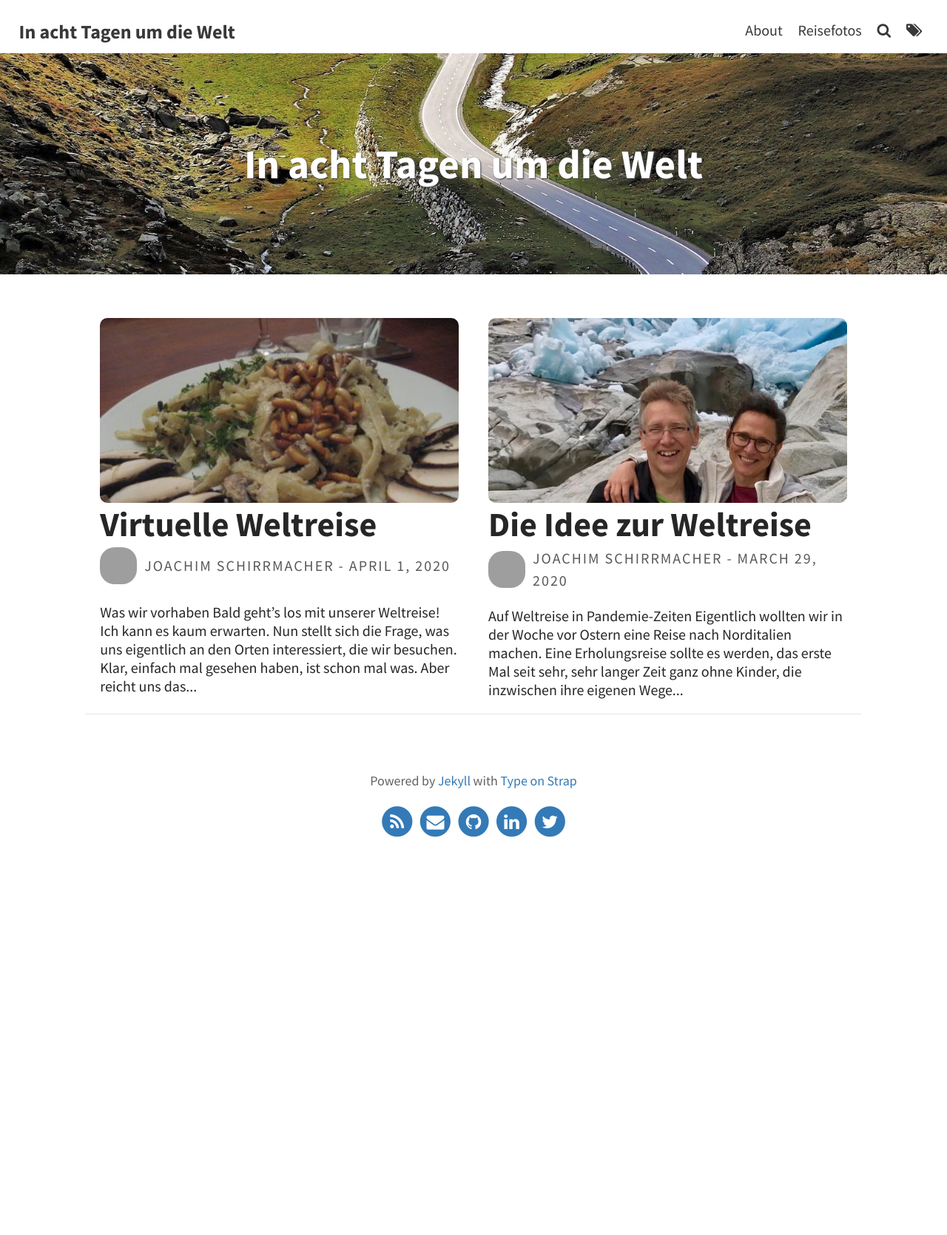
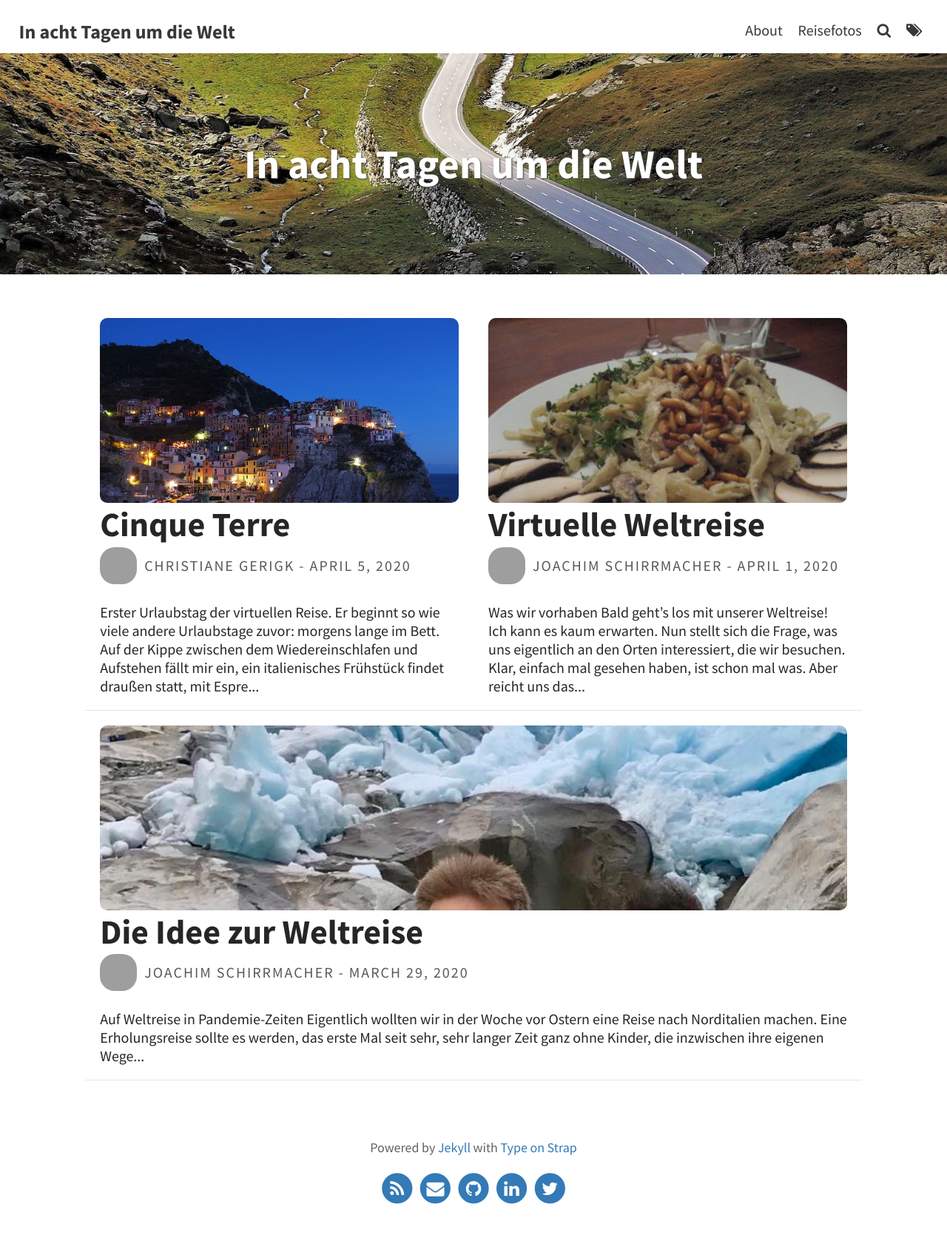
Before and after one commit to jschirrmacher/eight-days, a Jekyll site: the page built from index.html, in a window 1280 px wide. Shown: the whole page at 74% size. Built offline with Jekyll 4.4.1, drawn with Linux system fonts in a browser that asks for light colours; the list of posts is cut into pages by our own code; before the commit the page ends 1174 px from its top, so only the background shows below that; some of the changed lines change nothing that is shown; grey boxes are pictures that could not be loaded.

Commit message:
Create 2020-04-05-cinqueterre.md (#1)

```diff
--- /dev/null
+++ b/_posts/2020-04-05-cinqueterre.md
@@ -0,0 +1,105 @@
+---
+layout: post
+title: Cinque Terre
+feature-img: gallery/Cinque Terre.jpg
+thumbnail: gallery/Cinque Terre.jpg
+author: chrigerigk
+tags: CinqueTerre Italien
+---
+<div class="author christiane"></div>
+Erster Urlaubstag der virtuellen Reise. Er beginnt so wie viele andere Urlaubstage zuvor: morgens lange im Bett. Auf der Kippe zwischen dem Wiedereinschlafen und Aufstehen fällt mir ein, ein italienisches Frühstück findet draußen statt, mit Espresso, klappernden Tassen und plappernden Leuten. Ja, wie?
+
+Youtube hilft uns mit Hintergrundgeräuschen - [HR cafe sounds, coffee shop background audio](https://youtu.be/EVR4A6y2X80). Spotify hat die italienischen Top 20 2020 für uns. Typischerweise in englisch und hiphoppig - na, ja - im Gegensatz zu einem Café können wir zum nächsten Stück springen. Und klar, die alte Rockerin [Gianna Nannini](https://open.spotify.com/track/6SZMYfcEOgv7a7fhArmrQQ?si=K_m4ObENTYSe8zIHnFFSfA) muss auch sein. Joachim erinnert sich noch, dass er in seiner Studienzeit auch mal [Matia Bazar](https://open.spotify.com/track/4PRdGQsEQeqvfYZTPN6pDC?si=CpiOGt3tS9e-yFYqfxpH5w) gehört hat, damals in den 80ern. Da können wir auch noch mal kurz rein hören.
+
+<a title="Ewan Munro from London, UK / CC BY-SA (https://creativecommons.org/licenses/by-sa/2.0)" href="https://commons.wikimedia.org/wiki/File:Hokitika_Cheese_and_Deli,_Hokitika_(3526706594).jpg"><img style="float: left;" alt="Hokitika Cheese and Deli, Hokitika (3526706594)" src="https://upload.wikimedia.org/wikipedia/commons/thumb/0/09/Hokitika_Cheese_and_Deli%2C_Hokitika_%283526706594%29.jpg/256px-Hokitika_Cheese_and_Deli%2C_Hokitika_%283526706594%29.jpg"></a>
+
+Unsere kleine Bialetti bekommt keinen wirklichen Espresso hin. Ok. Dafür gibt es Blüten aus dem Garten und irgendwie doch Urlaubslaune. Die Zeit vergeht im Geplauder, dann heißt es doch schnell Aufbruch in die reale Welt. Es ist ja Samstag und irgendwie müssen wir trotz Corona mal zum Einkaufen, Kinder abholen …
+
+Später gegen Abend kommen wir wirklich nach Cinque Terre. Ich muss erst einmal fragen, wie man das schreibt. Und dann sind wir schnell versunken, jeder auf seinem Weg durch’s Netz.
+
+<div style="clear: left; padding-bottom: 1em;"></div>
+
+<div class="author joachim"></div>
+Unser erster Reiseabschnitt bringt uns an die ligurische Küste an der Italienischen Riviera. Ich war vor vielen Jahren schon mal dort, in dem kleinen Ort Levanto, der eigentlich direkt westlich der Cinque Terre liegt, der “fünf Orte” wie es übersetzt heißt. Ich fand es damals sehr schön und daher fand ich es reizvoll zu sehen, was sich seitdem verändert hat und wie es heute aussieht. Und generell bin ich für sonnige Gegenden mit mediterraner Vegetation sehr zu haben. Weil er schon öfter davon erzählt habe, war ich schnell davon zu überzeugen.
+
+## Was uns dort gefällt
+
+Cinque Terre ist ein ca. 12 Kilometer langer Küstenstreifen zwischen Genua und La Spezia mit den Örtchen Monterosso al Mare, Vernazza, Corniglia, Manarola und Roimaggiore. Die insgesamt ca. 7000 Einwohner des Landstrichs mit seinen außergewöhnlichen Steilküsten und den malerischen Dörfern ist seit 1997 UNESCO Weltkulturerbe. Man erreicht sie am besten mit der Bahn, die immerhin ungefähr [drei Mal pro Stunde verkehrt](https://cdn.cinqueterre.eu.com/images/stories/Cinque-Terre-train-timetable.jpg).
+
+<a title="Mgrueva / CC BY-SA (https://creativecommons.org/licenses/by-sa/4.0)" href="https://commons.wikimedia.org/wiki/File:Cinque_Terre_Vernazza.JPG"><img width="100%" alt="Cinque Terre Vernazza" src="https://upload.wikimedia.org/wikipedia/commons/thumb/9/9f/Cinque_Terre_Vernazza.JPG/512px-Cinque_Terre_Vernazza.JPG"></a>
+
+<div class="author christiane"></div>
+Gestern Abend hatten wir schon eine Vorschau. Einfach reingegriffen in die Auswahl, die Youtube zu Cinque Terre bietet. Und wo sind wir gelandet? Bei der Eisenbahn Romantik! Meist zeigt die Kamera auf Zug und Lokführer, manchmal natürlich auch den wahnsinnig tollen Ausblick. Genau wie es Joachim gefällt, die Palmen stehen direkt vor dem Hotel, das Meer leuchtet türkis. Der Sprecher meinte dann noch nüchtern 1000 Mark das Zimmer. Mann klingt das lange her.
+
+<div class="author joachim"></div>
+Viele Einwohner der Region arbeiten heute bei der Bahn. Die Tunnelstrecke wurde schon 1874 und ist seitdem das wichtigste Verkehrsmittel in der Region. Anders als wir erwartet hätten, waren die Orte auch früher keine traditionellen Fischerorte (außer vielleicht Monterosso, wo Thunfisch und Sardellen gefangen wurden). Vielmehr waren sie trotz ihrer Lage am Meer hauptsächlich in der Landwirtschaft tätig. Oliven wachsen in dem Klima gut. So wurden schon lange Weinberge in Terrassen mit Trockenmauern angelegt und bewirtschaftet. Die Arbeit daran und darin ist allerdings beschwerlich und bis heute von Hand. Es ist ein Vielfaches an Aufwand gegenüber flacheren Gegenden aufzuwenden.
+
+Spätestens seit der verheerenden Reblausplage 1920 ist daher der Weinbau sehr zurück gegangen. Inzwischen gibt es nur noch einzelne Weinbauern in der Gegend. Der Tourismus ist hingegen seit 1970 eine sehr wichtige Einkommensquelle geworden.
+
+Schon das kleinste und am wenigsten besuchte Cinque-Terre-Dorf, Corniglia mit seinen 270 Einwohnern, hat acht Bars und Weinstuben, fünf Restaurants, zwei Kunstgewerbe- und einen Souvenirladen, einen Pizzabäcker, ein Lebensmittelgeschäft und eine Eisdiele. Dazu kommen, wie überall in den Cinque Terre, Dutzende von privaten Zimmervermietern.
+
+<a title="jim walton / CC BY (https://creativecommons.org/licenses/by/3.0)" href="https://commons.wikimedia.org/wiki/File:19018_Vernazza,_Province_of_La_Spezia,_Italy_-_panoramio_(36).jpg"><img width="100%" alt="19018 Vernazza, Province of La Spezia, Italy - panoramio (36)" src="https://upload.wikimedia.org/wikipedia/commons/thumb/b/b3/19018_Vernazza%2C_Province_of_La_Spezia%2C_Italy_-_panoramio_%2836%29.jpg/512px-19018_Vernazza%2C_Province_of_La_Spezia%2C_Italy_-_panoramio_%2836%29.jpg"></a>
+
+Highlight sind sicherliche die Wanderwege entlang der Steilhänge. Einer der wohl interessantesten, der Via dell’Amore ist voraussichtlich bis April 2021 geschlossen wegen Erdrutschen. Diese sind generell ein Problem. Je weniger der Hänge bewirtschaftet werden, umso mehr rutscht ab. Die Kosten für die Instandhaltung der Trockenmauern sind immens. Ohne wirtschaftliches Interesse an den Produkten, scheint das Problem nicht aufzuhalten zu sein. Man rechnet damit, dass noch sehr viel in den nächsten Jahren verloren gehen wird. Mit den Terrassen gehen potentiell auch Wanderwege verloren.
+
+![Idylle entlang der Via dell'Amore beim Dorf Becarra]({{ '/gallery/cinque-terre-manarola-view-of-village-from-trail-beccara.jpg' | relative_url }})
+_Idylle entlang der Via dell'Amore beim Dorf Becarra<br>
+Photo von [https://www.bestofcinqueterre.com](https://www.bestofcinqueterre.com)_
+
+Die 5 Städtchen haben schon die mondänen Reisenden des 19 Jahrhunderts angezogen. Villen und nicht zuletzt Grabstätten zeugen von den Genießer der damaligen Zeit.
+
+![Private Kapelle auf dem Friedhof Monterosso al Mare]({{ '/gallery/Friedhof-Monterrosso-Kapelle.png' | relative_url }})
+
+Highlight des Tages: Mit Google Earth an der Küsten entlang fliegen. Ich kann sogar in die Gassen und Plätze eintauchen!
+
+![Im Flugmodus über der Küste. Google Earth Screenshot: Corniglia]({{ '/gallery/Corniglia-Google-Earth.png' | relative_url }})
+
+## Was uns schmeckt
+
+<div class="author joachim"></div>
+In der Gegend wird Weißwein angebaut, der zu mindestens 60 % aus Bosco besteht, mit Zusatz von Vermentino und Albarola. Teilweise wird er auch als „sciacchetrà“ zum Likörwein aufgesprittet. Vor allem Joachim trinkt lieber kräftigen Rotwein, daher ist das so gar nicht unser Ding. Daher haben wir uns auch entschlossen, zum Abendessen zwar einen italienischen Wein zu trinken, aber einen roten. Es ist ein 2014er “Filicheto”, ein Montepulciano, weich und trotzdem kräftig im Geschmack. Sehr lecker!
+
+<a title="Bild von Piqsels / Creative Commons Zero - CC0" href="https://www.piqsels.com/sv/public-domain-photo-sbchs"><img width="100%" alt="Zitronen" src="{{ '/gallery/Zitronen.jpg' | relative_url }}"></a>
+
+Eine weitere Spezialität der Region ist der Zitronen-Likör Limoncino aus den Zitronen von Monterosso. Das ist von den Inhaltsstoffen das Gleiche wie der Limoncello, den man z.B. von der Amalfiküste her kennt. Durch eine andere Maischung und Gärung ergibt sich ein etwas schwererer Geschmack. Den haben wir leider nicht hier, sonst hätten wir ihn auf jeden Fall probiert.
+
+Typische Gerichte sind
+
+- Trofie al Pesto, gezwirbelte frische Teigware mit Basilikumsauce
+- Pansotti, Teigtaschen gefüllt mit Mangold und Ricotta serviert mit Walnusssauce
+- Minestrone, eine Gemüsesuppe
+- Focaccia, eine Art Fladenbrot
+- Farinata, das sind Pfannkuchen aus Kichererbsenmehl
+- Gattafin, groβe frittierte Teigtaschen mit Gemüsefüllung
+- Acciughe di Monterosso, Anchovis, gesalzen mit Knoblauch und Petersilie, in Marinade, gefüllt oder frittiert
+
+Das klingt alles sehr interessant und inspiriert uns. Da Joachim seine ersten Gnocchi in La Spezia gegessen hat, haben wir für heute jedoch Gnocchi mit Tomaten-Sahne-Soße und Ruccola vorgesehen.
+
+## Gedanken zum Reisen
+
+<div class="author christiane"></div>
+Schon bei dem Eisenbahnfilm gestern habe ich überlegt, mag ich in echt dort Urlaub machen? Die kleinen Orte liegen malerisch bunt, hoch am Hang. Dahinter das Meer weckt Träume. Doch ist das im tatsächlichen Erleben genussvoll? Die Luft ist sicher gut. Warm, weich und mit den Gerüchen von Meer und den Pflanzen rings herum vermengt. Es gibt wenig Autos. Ruhiger wird es sein als in anderen italienischen Städtchen, wenn der Zug nicht gerade durch den Ort rumpelt. Geruch und Geräusche brauchen einiges an Fantasie auf unserer Reise. Da wäre es schon schön, abends mit einem Blick aufs Meer die Ruhe zu genießen.
+
+Misstrauisch werde ich bei so manchen Schnappschüssen, die nicht auf den Seiten der Reiseführer, sondern in Google zu finden sind. Schaut man sich die Fotos genau an, sind auf den Plätzen und Wanderwegen überall viele, viele Menschen unterwegs. Angeblich tummelten sich 2,5 Mio Touristen in den letzten Jahren hier. Kreuzfahrtschiffe legen in La Spezia an, geräumige Küstenschnellboote nehmen die fotohungrigen Reisenden mit zu den sensationellen kleinen Städtchen. Cinque Terre gehört zu den hochgepriesenen Zielen des internationalen Tourismus.
+
+Wie lässt sich eine sensationelle Gegend vor der Zerstörung durch die Bewunderer bewahren? Seit 2016 werden Besucherlimits diskutiert und ansatzweise implementiert: Auf besonders attraktiven Wanderwegen zahlt man für Passagierscheine. Ob der Kreuzfahrttourismus auch eingeschränkt wurde, konnte ich nicht erkennen. Aktuell wird es selten einsam sein.
+
+Was ich zum Thema Begrenzung des Massentourismus (Venedig, Rom, Barcelona, Amsterdam, Florenz, Dubrovnik ...) noch gefunden habe:
+
+- Hotelbetten und AirBnB Restriktionen
+- Amsterdam verzichtet auf Tourismuswerbung und preist statt dessen die weniger bekannten Städte der Umgebung an
+- Zugangstickets vorab wie die National Parks der USA
+- Cinque Terre hat eine App, die anzeigt, wie stark welcher Wanderweg gerade frequentiert ist
+- Geplant ist, das man sich in der App auf Wartelisten für die begrenzten Wege einschreiben kann
+- Selfiestick Verbot, damit Touristen sich nicht gegenseitig verletzen oder selbst von Mauern und Treppen stürzen
+
+In einem Beitrag schreibt Lady Lolo "[How to be a better tourist?](https://www.caliglobetrotter.com/how-to-be-a-better-tourist/)" gegen Übertourismus: "Believe it or not, Paris, Rome, Florence, Dubrovnik, enter any city here, wasn’t built for your sole entertainment." Ein Tipp von ihr, sich vor der Reise zu informieren, welche Souvenire wirklich lokal und traditionell gefertig werden. "Try to always make it a general rule of supporting small, local businesses!"
+
+---
+
+## Quellen und interessante Links
+
+- [https://www.5terre.de/pdf/leseprobe-wovon-leben-die-leute-hier.pdf](https://www.5terre.de/pdf/leseprobe-wovon-leben-die-leute-hier.pdf)
+- [https://www.cinqueterre.it/de](https://www.cinqueterre.it/de)
+- [https://www.cinqueterre.it/de/content/die-11-sch%C3%B6nsten-zugfahrten-der-welt](https://www.cinqueterre.it/de/content/die-11-sch%C3%B6nsten-zugfahrten-der-welt)
+- [https://de.wikipedia.org/wiki/Cinque_Terre](https://de.wikipedia.org/wiki/Cinque_Terre)
--- a/_sass/layouts/_blog.scss
+++ b/_sass/layouts/_blog.scss
@@ -102,3 +102,40 @@
     margin-top: 1em;
   }
 }
+
+section img+em {
+  font-size: 80%;
+}
+
+section .author {
+  position: absolute;
+  margin-left: -10%;
+  font-size: 14px;
+  line-height: 32px;
+
+  @media (max-width: 1400px) {
+    margin-left: -7%;
+  }
+
+  @media (max-width: 1000px) {
+    display: block;
+    position: initial;
+    margin-left: 0;
+  }
+
+  &.christiane {
+    color: #a08000;
+
+    &:before {
+      content: 'Christiane';
+    }
+  }
+
+  &.joachim {
+    color: #0080a8;
+
+    &:before {
+      content: 'Joachim';
+    }
+  }
+}
```
Also changed, not shown: gallery/Zitronen.jpg (added), 4 other files.
